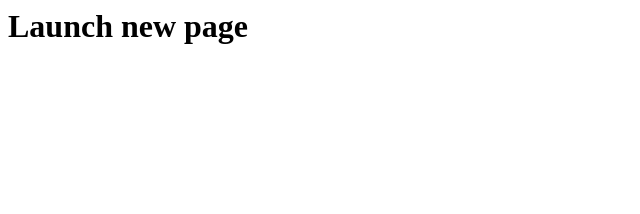
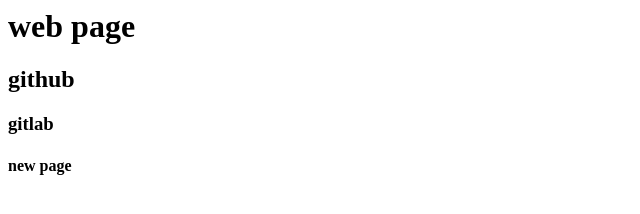
Before and after one commit to JSourabh/simple_pipeline, a plain HTML site: page index.html in a window 1280 px wide. Shown: the whole page, without its empty margins (0-640 px from the left). Drawn offline with Linux system fonts and the light colour scheme.

Commit message:
second commit on slave

```diff
--- a/index.html
+++ b/index.html
@@ -1,6 +1,10 @@
 <html>
 	<head>
 		<title>New Pipeline project</title>
-		<h1>Launch new page<h1>
+		<h1>web page</h1>
+		<h2>github</h2>
+		<h3>gitlab</h3>
+		<h4>new page</h4>
+
 	</head>
 </html>
```
